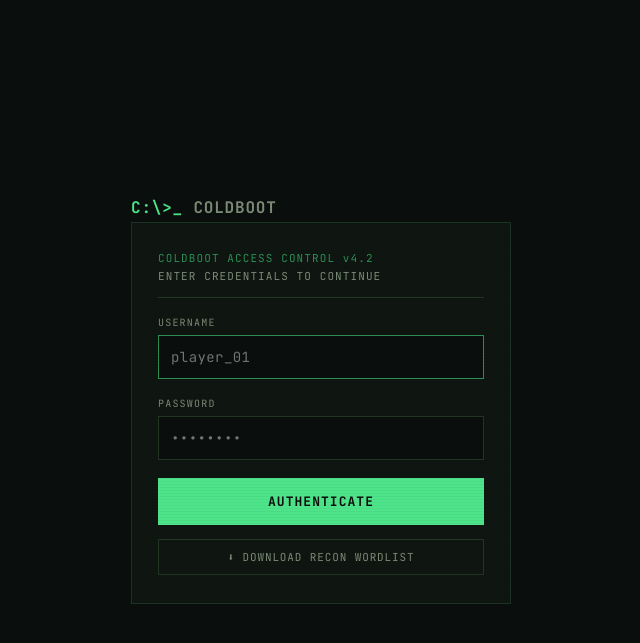
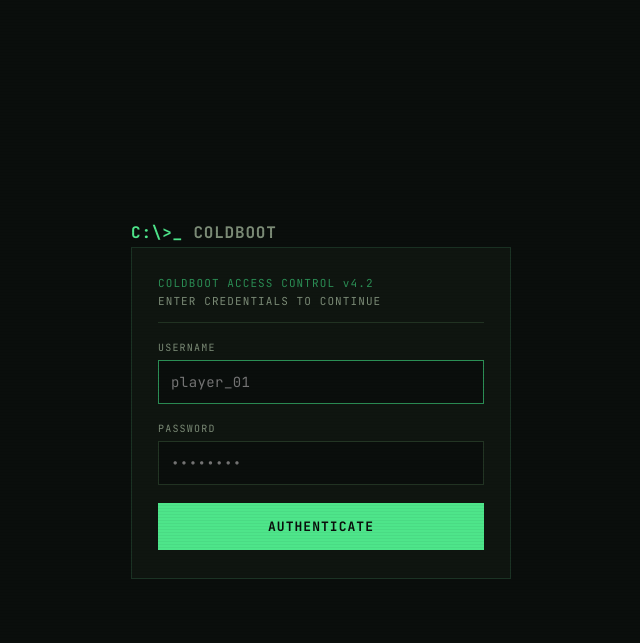
Before and after one commit to Abhiram09-devps/Coldboot, a Flask app: page /login in a window 1280 px wide. Shown: the top 643 px of the page, without its empty margins (319-959 px from the left). Run offline with Flask 3, Linux system fonts and the light colour scheme.

Commit message:
Add files via upload

```diff
--- a/templates/login.html
+++ b/templates/login.html
@@ -45,12 +45,6 @@
   .console.error{ color:var(--error); }
   .logo{ font-weight:700; font-size:16px; letter-spacing:0.05em; color:var(--phosphor); margin-bottom:4px; }
   .logo span{ color:var(--text-dim); }
-  .dl-link{
-    display:block; margin-top:14px; text-align:center; font-size:11px;
-    letter-spacing:0.08em; color:var(--text-dim); text-decoration:none;
-    border:1px solid var(--line); padding:10px; text-transform:uppercase;
-  }
-  .dl-link:hover{ color:var(--phosphor); border-color:var(--phosphor-dim); }
 </style>
 </head>
 <body>
@@ -76,9 +70,6 @@
     {% if error %}
       <div class="console error">{{ error }}</div>
     {% endif %}
-    <a class="dl-link" href="{{ url_for('static', filename='usr/wordlist.txt') }}" download>
-      ⬇ download recon wordlist
-    </a>
   </div>
 </div>
 
```
